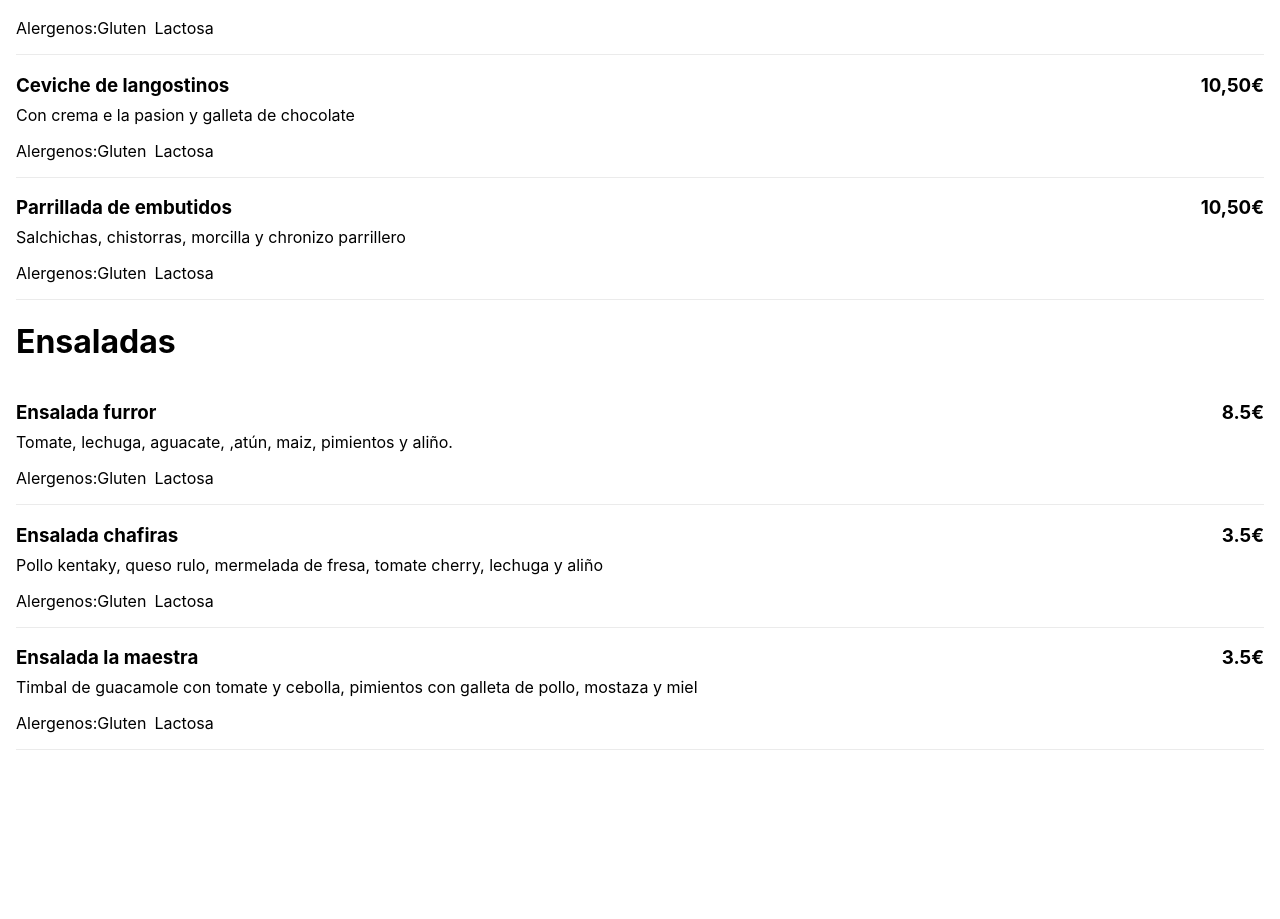
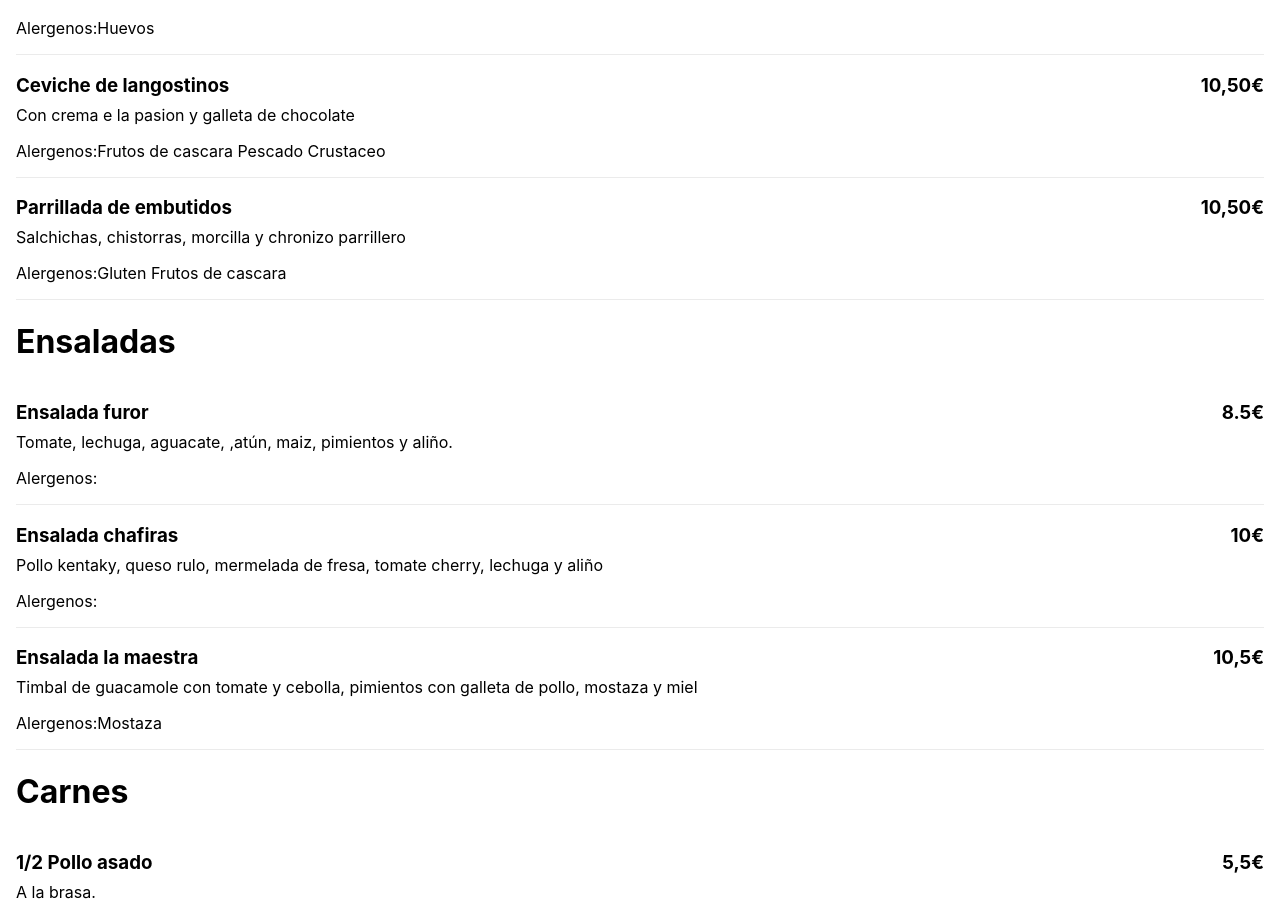
Before and after one commit to Canarygo1/guachinches-react, a React (Create React App) app: page /link/guachinche_la_maestra/menu in a window 1280 px wide. Shown: the part 1860-2779 px from the top of the page. Before the commit the page ends 2610 px from the top, so only its background shows below. Built offline with nearby package versions, Linux system fonts and the light colour scheme.

Commit message:
commit:carta finish

```diff
--- a/src/pages/restaurantMenu.jsx
+++ b/src/pages/restaurantMenu.jsx
@@ -11,74 +11,74 @@ function RestaurantMenu({}) {
             items: [{
                 name: 'Escaldon gofio',
                 description: 'A los 2 mojos',
-                allergens: ['Gluten', 'Lactosa', 'Gluten', 'Lactosa'],
-                price: '6.5€'
+                allergens: ['Gluten',],
+                price: '6,5€'
             },
                 {
                     name: 'Queso asado la maestra',
                     description: 'Queso asado con mojo picón',
-                    allergens: ['Gluten', 'Lactosa'],
+                    allergens: ['Lácteos'],
                     detail: true,
-                    price: '7.5€'
+                    price: '7,5€'
                 },
                 {
                     name: 'Garbanzas con bacalao',
                     description: 'Queso asado con mojo picón',
-                    allergens: ['Gluten', 'Lactosa'],
-                    price: '8.5€'
+                    allergens: ['Dióxido de azufre y sulfitos'],
+                    price: '8,5€'
                 },
                 {
                     name: 'Croquetas variadas',
                     description: 'Queso asado con mojo picón',
-                    allergens: ['Gluten', 'Lactosa'],
-                    price: '8.5€'
+                    allergens: ['Gluten','Huevos','Dióxido de azufre y sulfitos','Frutos de cáscara','Pescado'],
+                    price: '8,5€'
                 },
                 {
                     name: 'Ensaladilla de batata',
                     description: 'Con langostinos y crema rosa',
-                    allergens: ['Gluten', 'Lactosa'],
-                    price: '8.5€'
+                    allergens: ['Pescado', 'Crustáceos', 'Huevos', 'Moluscos'],
+                    price: '8,5€'
                 },
                 {
                     name: 'Verduras en tempura con salsa de bacon',
                     description: '',
-                    allergens: ['Gluten', 'Lactosa'],
+                    allergens: ['Gluten'],
                     price: '9€'
                 },
                 {
                     name: 'Champiñones rellenos de almogrote y miel de palma',
                     description: '',
-                    allergens: ['Gluten', 'Lactosa'],
+                    allergens: [ 'Lácteos'],
                     price: '9€'
                 },
                 {
                     name: 'Empanadilla de atún con guacamole',
                     description: '',
-                    allergens: ['Gluten', 'Lactosa'],
+                    allergens: ['Gluten', 'Pescado'],
                     price: '9€'
                 },
                 {
                     name: 'Langostinos al ajillo',
                     description: '',
-                    allergens: ['Gluten', 'Lactosa'],
+                    allergens: ['Crustaceo'],
                     price: '12€'
                 },
                 {
                     name: 'Huevos rotos con jamón y cebolla confitada',
                     description: '',
-                    allergens: ['Gluten', 'Lactosa'],
+                    allergens: ['Huevos'],
                     price: '10,50€'
                 },
                 {
                     name: 'Ceviche de langostinos',
                     description: 'Con crema e la pasion y galleta de chocolate',
-                    allergens: ['Gluten', 'Lactosa'],
+                    allergens: ['Frutos de cascara', 'Pescado', 'Crustaceo'],
                     price: '10,50€'
                 },
                 {
                     name: 'Parrillada de embutidos',
                     description: 'Salchichas, chistorras, morcilla y chronizo parrillero',
-                    allergens: ['Gluten', 'Lactosa'],
+                    allergens: ['Gluten', 'Frutos de cascara'],
                     price: '10,50€'
                 },
             ]
@@ -86,25 +86,177 @@ function RestaurantMenu({}) {
         {
             title: 'Ensaladas',
             items: [{
-                name: 'Ensalada furror',
+                name: 'Ensalada furor',
                 description: 'Tomate, lechuga, aguacate, ,atún, maiz, pimientos ' +
                     'y aliño.',
-                allergens: ['Gluten', 'Lactosa'],
+                allergens: [],
                 price: '8.5€'
             },
                 {
                     name: 'Ensalada chafiras',
                     description: 'Pollo kentaky, queso rulo, mermelada de fresa, tomate cherry, lechuga y aliño',
-                    allergens: ['Gluten', 'Lactosa'],
-                    price: '3.5€'
+                    allergens: [],
+                    price: '10€'
                 },
                 {
                     name: 'Ensalada la maestra',
                     description: 'Timbal de guacamole con tomate y cebolla, pimientos con galleta de pollo, mostaza y miel',
-                    allergens: ['Gluten', 'Lactosa'],
-                    price: '3.5€'
+                    allergens: ['Mostaza'],
+                    price: '10,5€'
                 }]
-        }
+        } ,
+        {
+            title: 'Carnes',
+            items: [{
+                name: '1/2 Pollo asado',
+                description: 'A la brasa.',
+                allergens: ['Dioxido de azufre y sulfitos'],
+                price: '5,5€'
+            },
+                {
+                    name: '1 Pollo asado',
+                    description: 'A la brasa',
+                    allergens: ['Dioxido de azufre y sulfitos'],
+                    price: '8,5€'
+                },
+                {
+                    name: 'Bistec de cerdo',
+                    description: 'A la brasa',
+                    allergens: [],
+                    price: '8,5€'
+                },
+                {
+                    name: 'Bistec de novillo',
+                    description: 'A la brasa',
+                    allergens: [],
+                    price: '11€'
+                },
+                {
+                    name: 'Chuleta de palo',
+                    description: 'A la brasa',
+                    allergens: [],
+                    price: '12€'
+                },
+                {
+                    name: 'Solomillo de cerdo',
+                    description: 'A la brasa',
+                    allergens: [],
+                    price: '13,5€'
+                },
+                {
+                    name: 'Solomillo de red',
+                    description: 'A la brasa',
+                    allergens: [],
+                    price: '22€'
+                },{
+                    name: 'Codillo asado con salsa de champán',
+                    description: 'A la brasa',
+                    allergens: [],
+                    price: '16€'
+                },{
+                    name: 'Chuletón de novillo',
+                    description: 'Carne madurada a la brasa por peso 28€/kg',
+                    allergens: [],
+                    price: '28€/kg'
+                },{
+                    name: 'T-Bone de novillo',
+                    description: 'Carne madurada a la brasa por peso 32€/kg',
+                    allergens: [],
+                    price: '32€/kg'
+                },{
+                    name: 'Chuletón frisona',
+                    description: 'Carne madurada a la brasa por peso 45€/kg',
+                    allergens: [],
+                    price: '45€/kg'
+                },{
+                    name: 'Chuletón black angus',
+                    description: 'Carne madurada a la brasa por peso 45/kg',
+                    allergens: [],
+                    price: '45€/kg'
+                },{
+                    name: 'Chuletón simental',
+                    description: 'Carne madurada a la brasa por peso preguntar precio/kg',
+                    allergens: [],
+                    price: '€/kg'
+                },{
+                    name: 'Ternera rosada ',
+                    description: 'Carne madurada a la brasa por peso preguntar precio/kg',
+                    allergens: [],
+                    price: '€/kg'
+                }]
+        },
+        {
+            title: 'Pescados',
+            items: [{
+                name: 'Bacalao guisado',
+                description: '',
+                allergens: ['Pescado'],
+                price: '13,50€'
+            },
+                {
+                    name: 'Bacalao encebollado',
+                    description: '',
+                    allergens: ['Pescado'],
+                    price: '14,5€'
+                },
+                {
+                    name: 'Bacalao thai',
+                    description: 'Con leche de coco',
+                    allergens: ['Mostaza'],
+                    price: '15,5€'
+                },
+                {
+                    name: 'Pulpo frito',
+                    description: '',
+                    allergens: ['Moluscos'],
+                    price: '14,0€'
+                },
+                {
+                    name: 'Pulpo guisado',
+                    description: '',
+                    allergens: ['Moluscos'],
+                    price: '16,5€'
+                },
+                {
+                    name: 'Merluza estilo maestra ',
+                    description: 'Con salsa verdey langostinos',
+                    allergens: ['Gluten','Moluscos','Pescado'],
+                    price: '15,5€'
+                },
+                {
+                    name: 'Calamares a la romana',
+                    description: 'Con salsa verdey langostinos',
+                    allergens: ['Gluten','Huevos','Moluscos'],
+                    price: '9€'
+                }]
+        } ,
+        {
+            title: 'Estrellas la maestra',
+            items: [{
+                name: 'Papas con piñas y costillas',
+                description: '',
+                allergens: ['Gluten'],
+                price: '9€'
+            },
+                {
+                    name: 'Papas con piñas y costillas 2 personas',
+                    description: 'Para 2 personas',
+                    allergens: [],
+                    price: '17,5€'
+                },
+                {
+                    name: 'Gordon blue la maestra',
+                    description: 'Relleno de jamon y queso, cebolla caramelizada, champiñones al ajillo y aguacate',
+                    allergens: ['Leche','Gluten','Huevos'],
+                    price: '15,5€'
+                },
+                {
+                    name: 'Arroz caldoso de pescado y marisco',
+                    description: 'Minimo 2 personas, precio por persona 13,5€',
+                    allergens: ['Leche','Gluten','Huevos'],
+                    price: '26,5€'
+                }]
+        } ,
     ];
     return (
         <div>
@@ -162,11 +314,13 @@ function RestaurantMenu({}) {
                                             <div style={{
                                                 display: 'flex',
                                                 flexDirection: 'row',
-                                                gap: 8,
+                                                flexFlow: 'wrap',
+                                                marginTop:16,
                                             }}>
-                                                {item.allergens.map((allergen, index) => <p>{allergen + ' '}</p>)}
+                                                <p style={{ margin: 0 }}>
+                                                    {item.allergens.join(' ')}
+                                                </p>
                                             </div>
-
                                         </div>
 
                                         {item.detail?<Box sx={{
@@ -175,6 +329,7 @@ function RestaurantMenu({}) {
                                         }}>
                                             <Button onClick={()=>history.push(`/link/guachinche_la_maestra/menu/${item.name}`)} style={{
                                                 textDecoration: 'underline',
+
                                             }}>Ver Plato</Button>
                                         </Box>:null}
                                     </Grid>
```
